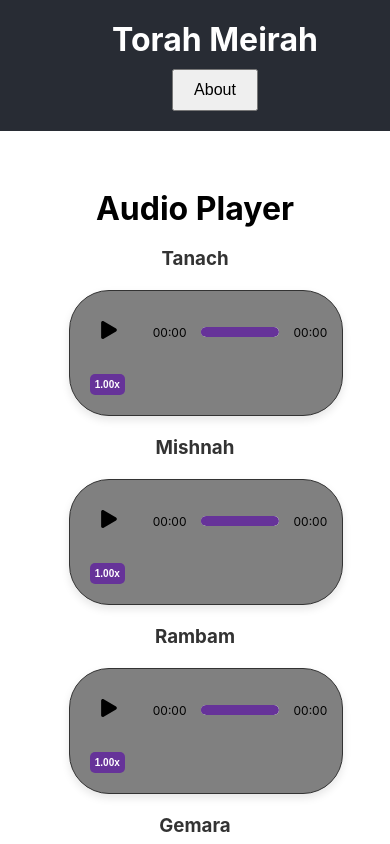
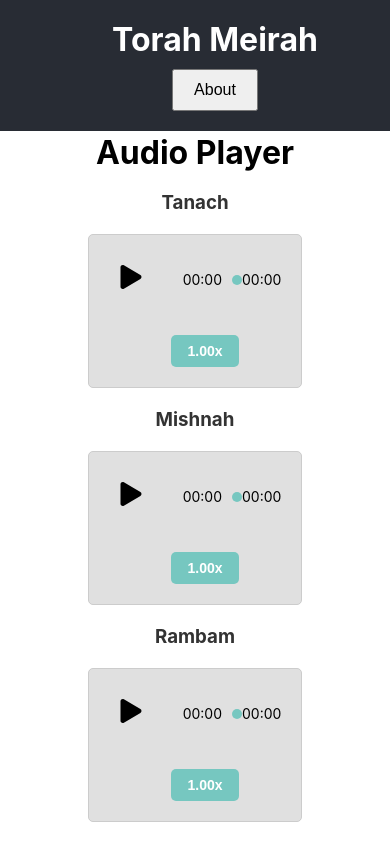
Before and after one commit to DavidRaitan/TorahMeirah, a React (Create React App) app: page / in a window 390 px wide. Shown: the top 844 px of the page. Built offline with nearby package versions, Linux system fonts and the light colour scheme.

Commit message:
new css ay

```diff
--- a/src/Audio/bar.jsx
+++ b/src/Audio/bar.jsx
@@ -1,7 +1,7 @@
 // src/Audio/bar.js
+import '../css/audioBar.css';
 import React, { useRef, useState, useEffect } from 'react';
 import { FaPlay, FaPause } from 'react-icons/fa';
-import '../css/audioBar.css';
 
 function formatTime(time) {
   const minutes = Math.floor(time / 60);
--- a/src/css/audioBar.css
+++ b/src/css/audioBar.css
@@ -1,37 +1,38 @@
-/* General Styles */
 .audio-player {
+  display: flex;
+  justify-content: space-between;
+  align-items: center;
+  background: #e0e0e0; /* Gray background for the bar */
+  border: 1px solid #ccc;
+  padding: 10px;
+  border-radius: 5px;
   width: 100%;
   max-width: 800px;
-  margin: 20px auto;
-  padding: 20px;
-  border: 1px solid #333;
-  background-color: gray;
-  border-radius: 40px;
-  box-shadow: 0 4px 8px rgba(0, 0, 0, 0.1);
+  box-sizing: border-box;
 }
 
 .controls {
   display: flex;
   align-items: center;
-  justify-content: space-between; /* Ensure elements are spaced properly */
+  width: 100%;
 }
 
 .playback-controls {
   display: flex;
   align-items: center;
   flex-grow: 1;
+  flex-wrap: nowrap;
 }
 
 .play-pause {
   background: none;
   border: none;
-  font-size: 20px;
+  font-size: 24px;
   cursor: pointer;
   margin-right: 10px;
 }
 
-.time-passed,
-.time-remaining {
+.time-passed, .time-remaining {
   font-size: 14px;
   margin: 0 10px;
 }
@@ -39,114 +40,101 @@
 .progress-bar {
   flex-grow: 1;
   height: 10px;
+  background: #bbb;
+  border-radius: 5px;
+  cursor: pointer;
+  position: relative;
   margin: 0 10px;
-  position: relative;
-  background-color: #ddd;
-  border-radius: 5px;
-  overflow: hidden;
+  width: 450px;
 }
 
 .progress {
   height: 100%;
-  background-color: rebeccapurple;
-  border-radius: 5px;
+  background: #76c7c0;
+  border-radius: 5px 0 0 5px;
 }
 
 .progress-dot {
+  width: 10px;
+  height: 10px;
+  background: #76c7c0;
+  border-radius: 50%;
   position: absolute;
   top: 50%;
-  transform: translate(-50%, -50%);
-  width: 10px;
-  height: 10px;
-  background-color: rebeccapurple;
-  border-radius: 50%;
-  pointer-events: none;
+  transform: translateY(-50%);
 }
 
 .dropdown {
   position: relative;
-  display: inline-block;
+  margin-left: 10px;
 }
 
 .dropbtn {
-  background-color: rebeccapurple;
+  background-color: #76c7c0;
   color: white;
-  padding: 8px;
-  font-size: 12px;
+  padding: 8px 16px;
+  font-size: 14px;
   border: none;
   cursor: pointer;
   border-radius: 5px;
-  font-weight: bold;
 }
 
 .dropdown-content {
   display: none;
   position: absolute;
-  background-color: gray;
-  min-width: 100px;
-  box-shadow: 0px 8px 16px rgba(0, 0, 0, 0.2);
+  background-color: #f9f9f9;
+  min-width: 120px;
+  box-shadow: 0 8px 16px rgba(0,0,0,0.2);
   z-index: 1;
   border-radius: 5px;
-  right: 50%;
-  transform: translateX(50%);
-  border: 2px solid rebeccapurple;
+  overflow: hidden;
+  right: 0;
 }
 
 .dropdown-content button {
+  color: black;
+  padding: 8px 16px;
+  text-decoration: none;
+  display: block;
   width: 100%;
-  padding: 8px;
-  font-size: 12px;
+  background: none;
   border: none;
-  background-color: transparent;
-  color: white;
   text-align: left;
 }
 
-.dropdown-content button:hover,
-.dropdown-content button.selected {
-  background-color: rebeccapurple;
+.dropdown-content button:hover {
+  background-color: #ddd;
+}
+
+.dropdown-content .selected {
+  background-color: #76c7c0;
   color: white;
 }
 
-.show {
+.dropdown .show {
   display: block;
 }
 
-/* Mobile Styles */
-@media (max-width: 768px) {
-  .audio-player {
-    padding: 10px;
-  }
-
+/* Responsive Design */
+@media (max-width: 600px) {
   .controls {
-    flex-wrap: wrap; /* Allow elements to wrap on smaller screens */
+    flex-direction: column;
+    align-items: flex-start;
   }
 
   .playback-controls {
-    flex-grow: 1;
-    display: flex;
-    align-items: center;
-    flex-basis: 100%; /* Ensure it takes full width */
-  }
-
-  .play-pause {
-    font-size: 18px;
-    margin-right: 10px;
-  }
-
-  .time-passed,
-  .time-remaining {
-    font-size: 12px;
-    margin: 0 5px;
+    width: 100%;
+    margin-bottom: 10px;
   }
 
   .progress-bar {
-    flex-grow: 1;
-    margin: 5px 10px;
+    width: 75%; /* 75% of the screen width */
+    margin: 0 auto; /* Center align */
   }
 
-  .dropbtn {
-    font-size: 10px;
-    padding: 5px;
+  .dropdown {
+    width: 100%;
+    display: flex;
+    justify-content: center;
   }
 }
```
